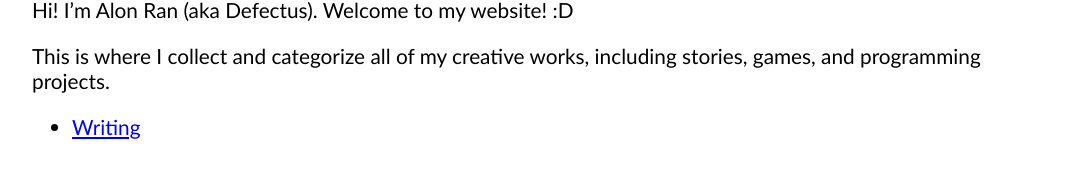
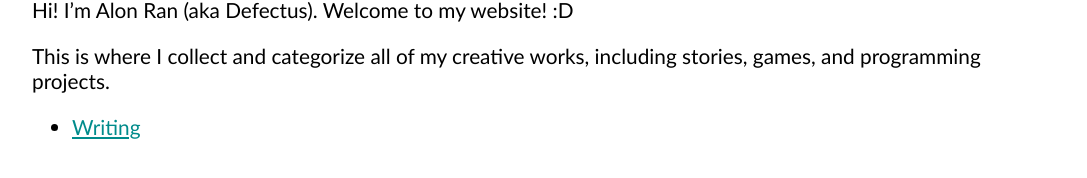
Before and after one commit to NewDefectus/newdefectus.github.io, a Jekyll site: the page built from index.md, in a window 1280 px wide. Shown: the part 162-340 px from the top of the page, without its empty margins (96-1183 px from the left). Built offline with Jekyll 4.4.1, drawn with Linux system fonts in a browser that asks for light colours.

Commit message:
Change link colors

```diff
--- a/_sass/main.scss
+++ b/_sass/main.scss
@@ -22,6 +22,10 @@ nav {
     font-size: 0.65em;
 }
 
+a {
+    color: darkcyan
+}
+
 @media (prefers-color-scheme: dark) {
     body {
         background-color: #111;
@@ -30,6 +34,10 @@ nav {
 
     header {
         background-color: #3265cb;
+    }
+
+    a {
+        color: lightblue
     }
 }
 
```
